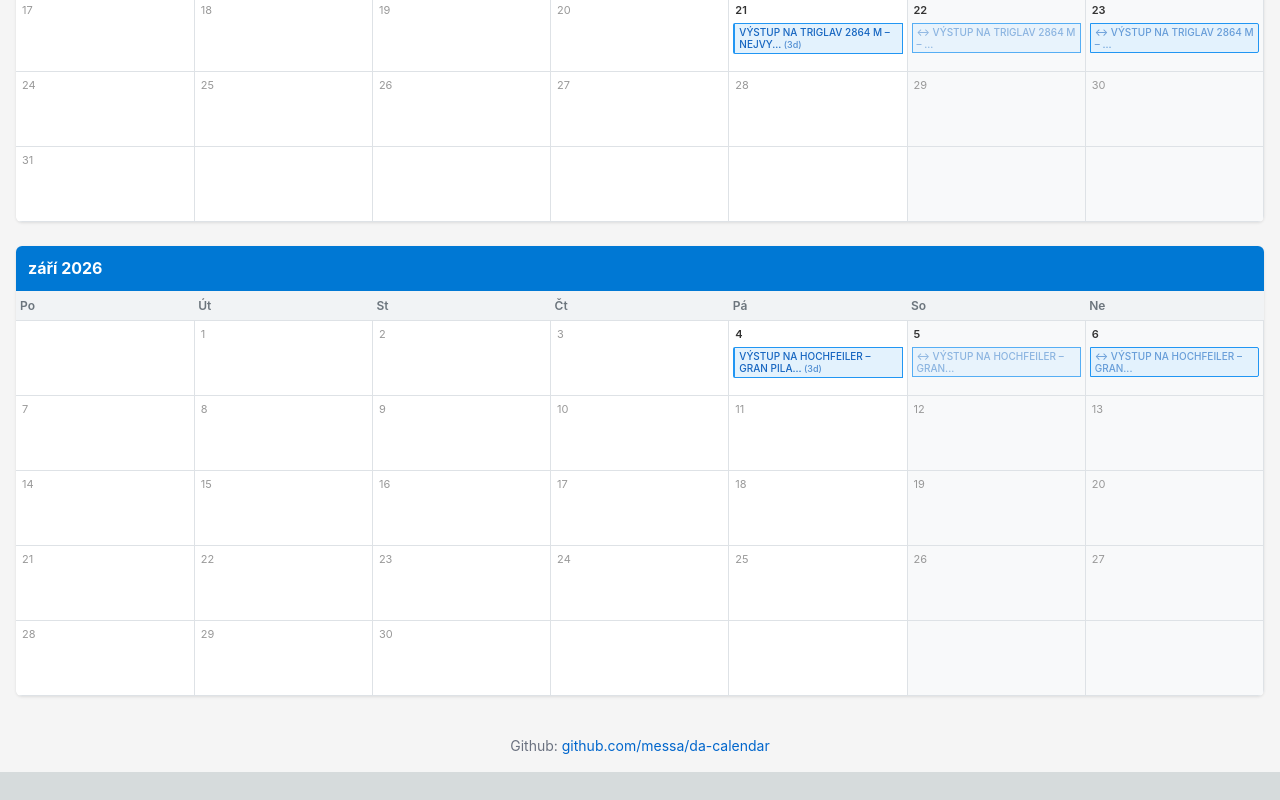
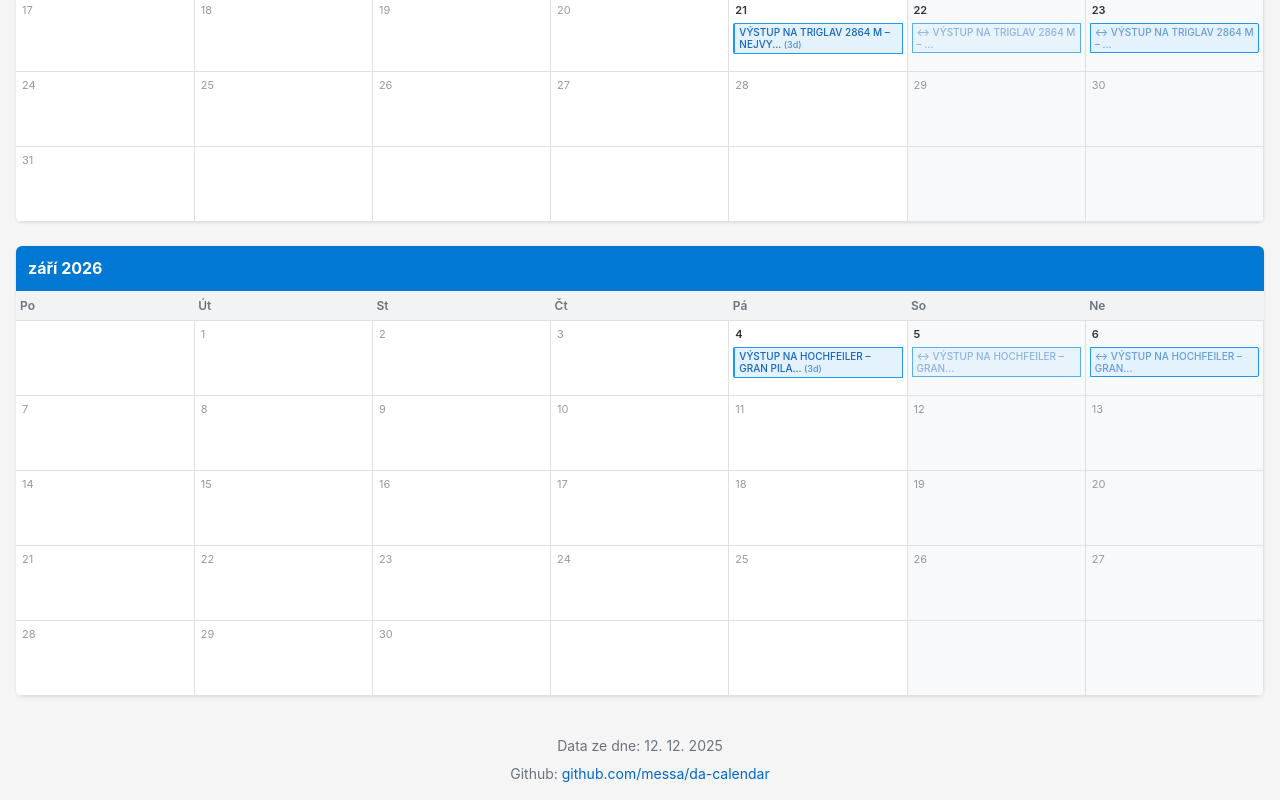
Before and after one commit to messa/da-calendar, a Next.js app: page / in a window 1280 px wide. Shown: the part 4483-5283 px from the top of the page. Before the commit the page ends 5255 px from the top, so only its background shows below. Built offline with nearby package versions, Linux system fonts and the light colour scheme.

Commit message:
Add last_updated date display to calendar page
Show when the calendar data was last fetched, displayed in the footer
of the page. The Python script now includes `last_updated` field in
the generated JSON, and the React page displays it in Czech format.

```diff
--- a/app/page.tsx
+++ b/app/page.tsx
@@ -74,12 +74,24 @@ interface Month {
   days: Day[];
 }
 
+interface CalendarData {
+  last_updated?: string;
+  months: Month[];
+}
+
 export default function Home() {
+  const data = calendarData as CalendarData;
+
   const formatMonthHeader = (dateStr: string) => {
     const date = new Date(dateStr);
     const monthName = monthNames[date.getMonth()];
     const year = date.getFullYear();
     return `${monthName} ${year}`;
+  };
+
+  const formatDate = (dateStr: string) => {
+    const date = new Date(dateStr);
+    return `${date.getDate()}. ${date.getMonth() + 1}. ${date.getFullYear()}`;
   };
 
   const getCalendarGrid = (month: Month) => {
@@ -164,7 +176,7 @@ export default function Home() {
   };
 
   // Filter months with events
-  const monthsWithEvents = calendarData.months.filter(month =>
+  const monthsWithEvents = data.months.filter(month =>
     month.days.some(day => day.events.length > 0)
   );
 
@@ -298,9 +310,16 @@ export default function Home() {
         })}
       </div>
 
-      <p className="mt-6 pt-4 text-xs sm:text-sm" style={{ color: COLORS.textSecondary, textAlign: 'center' }}>
-        Github: <a href='https://github.com/messa/da-calendar' style={{ color: COLORS.linkColor }}>github.com/messa/da-calendar</a>
-      </p>
+      <div className="mt-6 pt-4 text-xs sm:text-sm" style={{ color: COLORS.textSecondary, textAlign: 'center' }}>
+        {data.last_updated && (
+          <p className="mb-2">
+            Data ze dne: {formatDate(data.last_updated)}
+          </p>
+        )}
+        <p>
+          Github: <a href='https://github.com/messa/da-calendar' style={{ color: COLORS.linkColor }}>github.com/messa/da-calendar</a>
+        </p>
+      </div>
     </main>
   );
 }
--- a/data/calendar.json
+++ b/data/calendar.json
@@ -1,4 +1,5 @@
 {
+  "last_updated": "2025-12-12",
   "months": [
     {
       "date": "2025-12-01",
```
Also changed, not shown: 1 other file (tests, documents, lock files or other folders).
